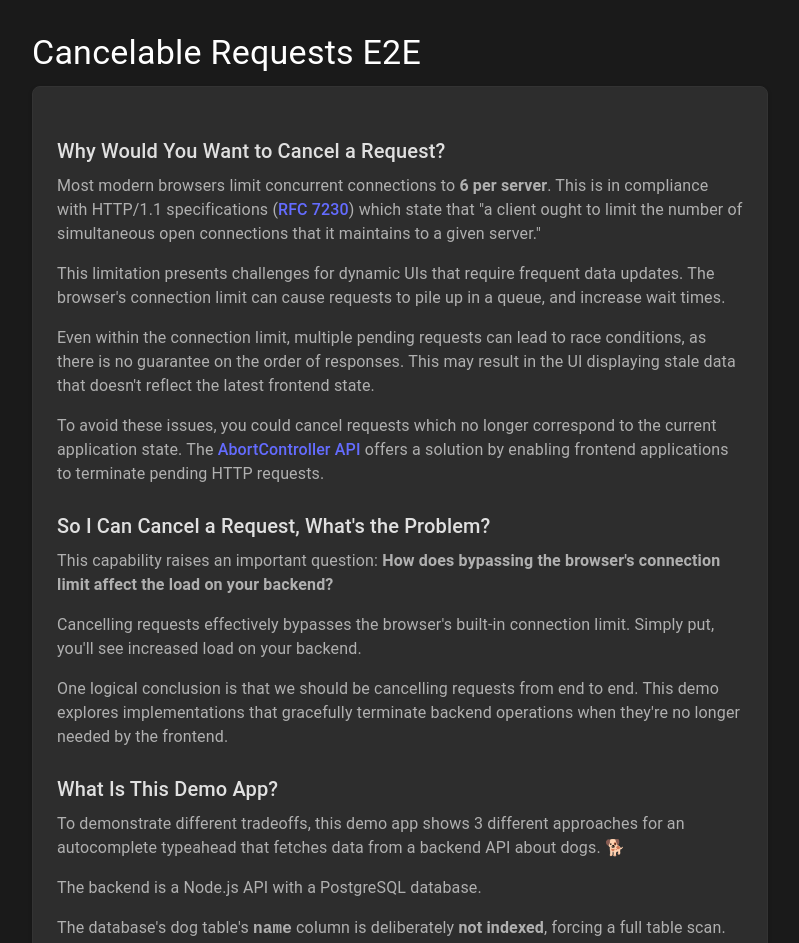
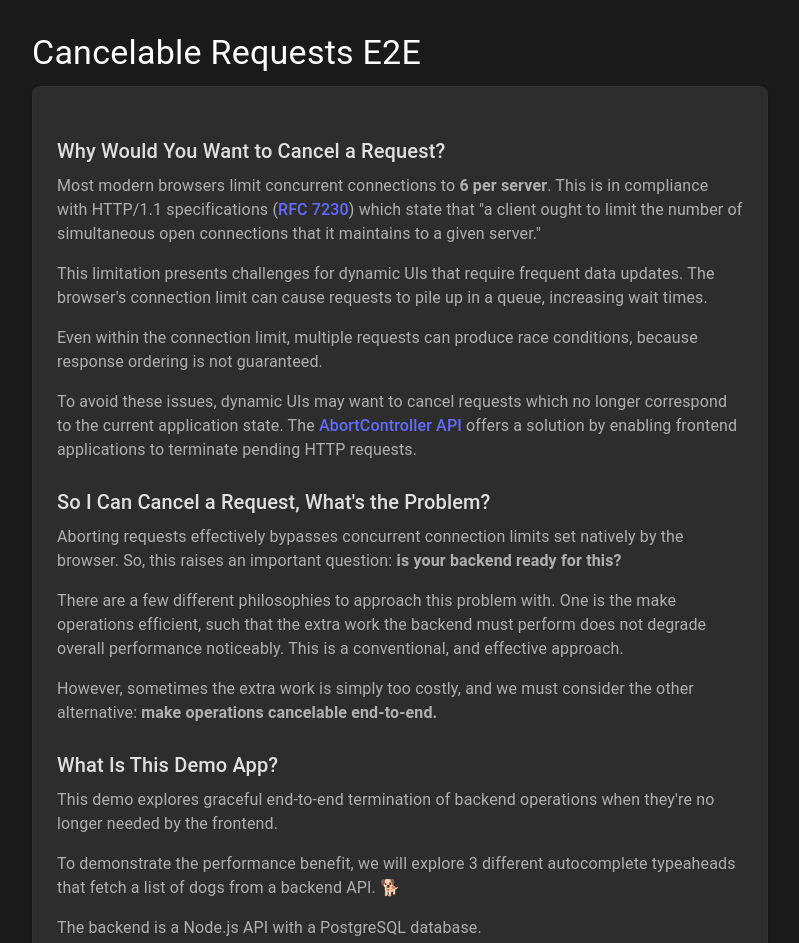
Before and after one commit to d5732/cancelable-request-e2e-demo, a React (Vite) app in the folder frontend/: page / in a window 1280 px wide. Shown: the top 943 px of the page, without its empty margins (240-1039 px from the left). Built offline with nearby package versions, Linux system fonts and the light colour scheme.

Commit message:
verbiage

```diff
--- a/frontend/src/App.tsx
+++ b/frontend/src/App.tsx
@@ -24,7 +24,6 @@ function App() {
 
         <div className="card">
           <H2>Why Would You Want to Cancel a Request?</H2>
-
           <P sx={{ mb: 2 }}>
             Most modern browsers limit concurrent connections to{" "}
             <b>6 per server</b>. This is in compliance with HTTP/1.1
@@ -38,65 +37,62 @@ function App() {
           <P sx={{ mb: 2 }}>
             This limitation presents challenges for dynamic UIs that require
             frequent data updates. The browser's connection limit can cause
-            requests to pile up in a queue, and increase wait times.
+            requests to pile up in a queue, increasing wait times.
           </P>
           <P sx={{ mb: 2 }}>
-            Even within the connection limit, multiple pending requests can lead
-            to race conditions, as there is no guarantee on the order of
-            responses. This may result in the UI displaying stale data that
-            doesn't reflect the latest frontend state.
+            Even within the connection limit, multiple requests can produce race
+            conditions, because response ordering is not guaranteed.
           </P>
           <P sx={{ mb: 2 }}>
-            To avoid these issues, you could cancel requests which no longer
-            correspond to the current application state. The{" "}
+            To avoid these issues, dynamic UIs may want to cancel requests which
+            no longer correspond to the current application state. The{" "}
             <a href="https://developer.mozilla.org/en-US/docs/Web/API/AbortController">
               AbortController API
             </a>{" "}
             offers a solution by enabling frontend applications to terminate
             pending HTTP requests.
           </P>
-
           <H2>So I Can Cancel a Request, What's the Problem?</H2>
-
           <P sx={{ mb: 2 }}>
-            This capability raises an important question:{" "}
-            <b>
-              How does bypassing the browser's connection limit affect the load
-              on your backend?
-            </b>
+            Aborting requests effectively bypasses concurrent connection limits
+            set natively by the browser. So, this raises an important question:{" "}
+            <b>is your backend ready for this?</b>
           </P>
           <P sx={{ mb: 2 }}>
-            Cancelling requests effectively bypasses the browser's built-in
-            connection limit. Simply put, you'll see increased load on your
-            backend.
+            There are a few different philosophies to approach this problem
+            with. One is the make operations efficient, such that the extra work
+            the backend must perform does not degrade overall performance
+            noticeably. This is a conventional, and effective approach.
           </P>
           <P sx={{ mb: 2 }}>
-            One logical conclusion is that we should be cancelling requests from
-            end to end. This demo explores implementations that gracefully
-            terminate backend operations when they're no longer needed by the
-            frontend.
+            However, sometimes the extra work is simply too costly, and we must
+            consider the other alternative:{" "}
+            <b>make operations cancelable end-to-end.</b>
           </P>
-
           <P sx={{ mb: 2 }}></P>
-
           <H2>What Is This Demo App?</H2>
-
           <P sx={{ mb: 2 }}>
-            To demonstrate different tradeoffs, this demo app shows 3 different
-            approaches for an autocomplete typeahead that fetches data from a
-            backend API about dogs. 🐕
+            This demo explores graceful end-to-end termination of backend
+            operations when they're no longer needed by the frontend.
+          </P>
+          <P sx={{ mb: 2 }}>
+            To demonstrate the performance benefit, we will explore 3 different
+            autocomplete typeaheads that fetch a list of dogs from a backend
+            API. 🐕
           </P>
           <P sx={{ mb: 2 }}>
             The backend is a Node.js API with a PostgreSQL database.
           </P>
           <P sx={{ mb: 2 }}>
-            The database's dog table's{" "}
+            The database's{" "}
             <b>
-              <code>name</code>
+              <code>dog.name</code>
             </b>{" "}
-            column is deliberately <b>not indexed</b>, forcing a full table
-            scan. This is to ensure the query is slow enough to observe the
-            impact of cancelable requests.
+            column is deliberately <b>not indexed</b>. The query is{" "}
+            <code>SELECT * FROM dogs WHERE name ILIKE '%$1%' LIMIT 500;</code>.
+            Each database query will perform a full table scan. These
+            constraints make the query slow enough to observe the impact of
+            cancelable requests.
           </P>
         </div>
 
@@ -306,8 +302,16 @@ function App() {
 
         <div className="card">
           <P sx={{ mb: 2 }}>
-            While implementing backend query cancellation can optimize resource
-            usage, this approach has some shortcomings and pitfalls.
+            It's always a good idea to pursue database optimization before
+            resorting to more complex logic in your backend webserver. However,
+            if you, your team, and ChatGPT simply cannot optimize a query, this
+            approach may offer some improvement in resource efficiency. For any
+            given SELECT query, the more costly it is to execute, the more
+            beneficial it will be to cancel it.
+          </P>
+          <P sx={{ mb: 2 }}>
+            This approach has some shortcomings and pitfalls to be aware of as
+            well.
           </P>
 
           <H2>Implementation Challenges</H2>
@@ -325,6 +329,8 @@ function App() {
             <Li>
               <b>Technical Complexity:</b> The implementation requires
               familiarity with RxJS and increases overall code complexity.
+              Unless your team is already using RxJS heavily, this may a
+              significant barrier to entry.
             </Li>
           </Ul>
 
```
